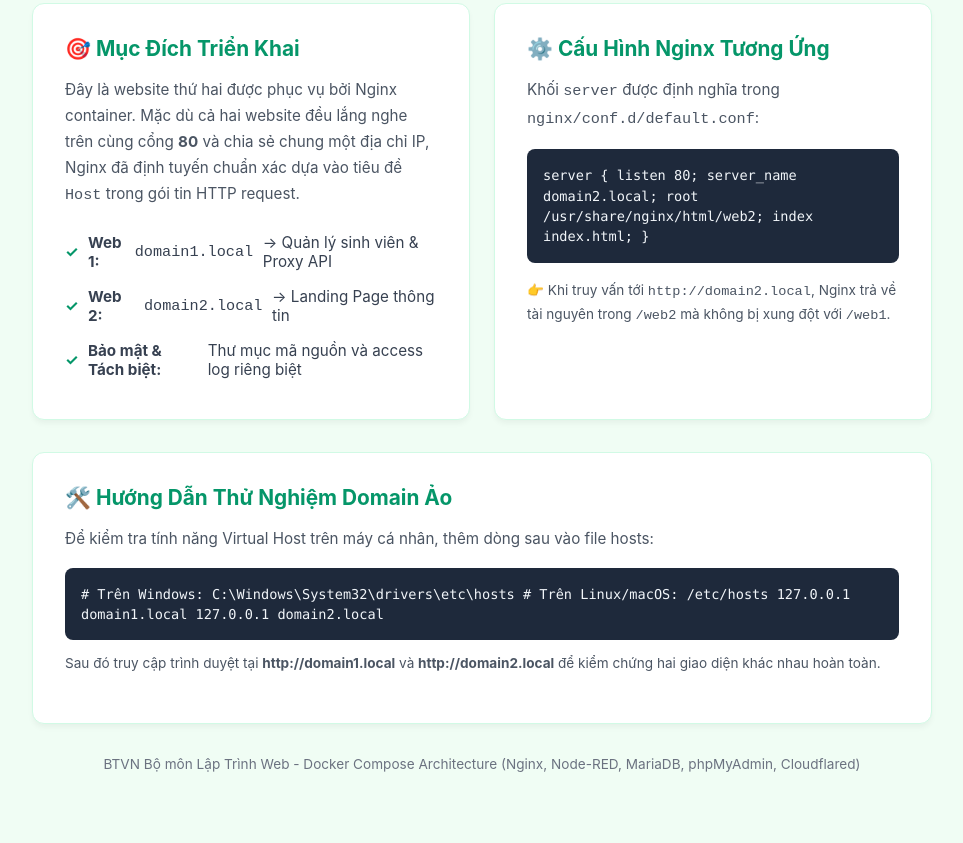
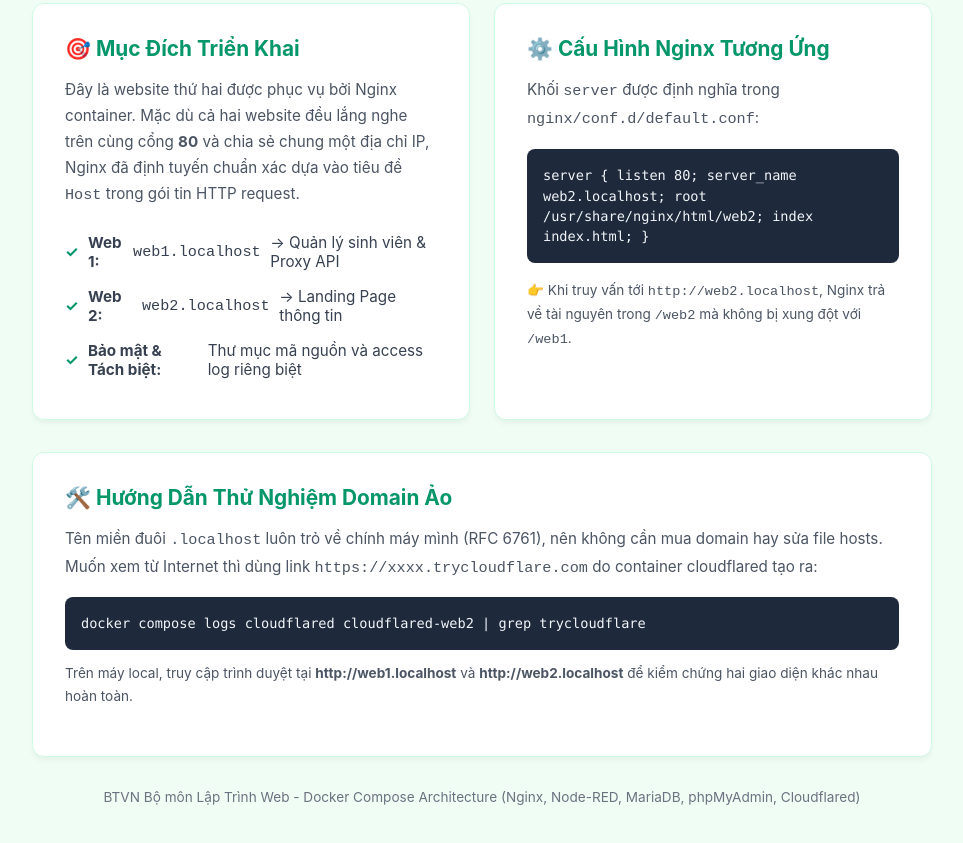
Before and after one commit to phuhung2805/BTVN-Web-ATBMTT, a plain HTML site: page LapTrinhWeb/web2/index.html in a window 1280 px wide. Shown: the part 325-1168 px from the top of the page, without its empty margins (158-1121 px from the left). Before the commit the page ends 1137 px from the top, so only its background shows below. Drawn offline with Linux system fonts and the light colour scheme.

Commit message:
Dung domain mien phi: *.localhost va Cloudflare Quick Tunnel
- Mac dinh DOMAIN1/DOMAIN2 = web1.localhost / web2.localhost, khong can
  mua domain hay sua file hosts
- cloudflared mac dinh chay Quick Tunnel (2 link trycloudflare.com cho
  2 website), che do domain that chuyen sang profile domain-that
- README: them buoc bat Virtual Machine Platform cho WSL2, cap nhat
  huong dan va danh sach anh minh chung

```diff
--- a/LapTrinhWeb/web2/index.html
+++ b/LapTrinhWeb/web2/index.html
@@ -153,7 +153,7 @@
 
 <div class="container">
     <div class="hero">
-        <span class="badge-domain">🌐 SERVER VIRTUAL HOST 2: domain2.local</span>
+        <span class="badge-domain">🌐 SERVER VIRTUAL HOST 2: web2.localhost</span>
         <h1>Chào Mừng Đến Với Web 2</h1>
         <p>
             Trang Landing Page độc lập chứng minh Nginx phân biệt thành công nhiều tên miền khác nhau trên cùng một cổng 80 (Name-based Virtual Hosting).
@@ -167,8 +167,8 @@
                 Đây là website thứ hai được phục vụ bởi Nginx container. Mặc dù cả hai website đều lắng nghe trên cùng cổng <b>80</b> và chia sẻ chung một địa chỉ IP, Nginx đã định tuyến chuẩn xác dựa vào tiêu đề <code>Host</code> trong gói tin HTTP request.
             </p>
             <ul class="check-list">
-                <li><span class="icon">✓</span> <b>Web 1:</b> <code>domain1.local</code> &rarr; Quản lý sinh viên & Proxy API</li>
-                <li><span class="icon">✓</span> <b>Web 2:</b> <code>domain2.local</code> &rarr; Landing Page thông tin</li>
+                <li><span class="icon">✓</span> <b>Web 1:</b> <code>web1.localhost</code> &rarr; Quản lý sinh viên & Proxy API</li>
+                <li><span class="icon">✓</span> <b>Web 2:</b> <code>web2.localhost</code> &rarr; Landing Page thông tin</li>
                 <li><span class="icon">✓</span> <b>Bảo mật & Tách biệt:</b> Thư mục mã nguồn và access log riêng biệt</li>
             </ul>
         </div>
@@ -179,13 +179,13 @@
             <div class="code-box">
 server {
     listen 80;
-    server_name domain2.local;
+    server_name web2.localhost;
     root /usr/share/nginx/html/web2;
     index index.html;
 }
             </div>
             <p style="margin-top: 1rem; font-size: 0.85rem;">
-                👉 Khi truy vấn tới <code>http://domain2.local</code>, Nginx trả về tài nguyên trong <code>/web2</code> mà không bị xung đột với <code>/web1</code>.
+                👉 Khi truy vấn tới <code>http://web2.localhost</code>, Nginx trả về tài nguyên trong <code>/web2</code> mà không bị xung đột với <code>/web1</code>.
             </p>
         </div>
     </div>
@@ -193,16 +193,14 @@ server {
     <div class="card">
         <h2>🛠️ Hướng Dẫn Thử Nghiệm Domain Ảo</h2>
         <p>
-            Để kiểm tra tính năng Virtual Host trên máy cá nhân, thêm dòng sau vào file hosts:
+            Tên miền đuôi <code>.localhost</code> luôn trỏ về chính máy mình (RFC 6761), nên không cần mua domain hay sửa file hosts.
+            Muốn xem từ Internet thì dùng link <code>https://xxxx.trycloudflare.com</code> do container cloudflared tạo ra:
         </p>
         <div class="code-box">
-# Trên Windows: C:\Windows\System32\drivers\etc\hosts
-# Trên Linux/macOS: /etc/hosts
-127.0.0.1  domain1.local
-127.0.0.1  domain2.local
+docker compose logs cloudflared cloudflared-web2 | grep trycloudflare
         </div>
         <p style="margin-top: 0.75rem; font-size: 0.85rem;">
-            Sau đó truy cập trình duyệt tại <b>http://domain1.local</b> và <b>http://domain2.local</b> để kiểm chứng hai giao diện khác nhau hoàn toàn.
+            Trên máy local, truy cập trình duyệt tại <b>http://web1.localhost</b> và <b>http://web2.localhost</b> để kiểm chứng hai giao diện khác nhau hoàn toàn.
         </p>
     </div>
 
```
Also changed, not shown: LapTrinhWeb/web1/index.html (+1 -1 lines), 4 other files.
